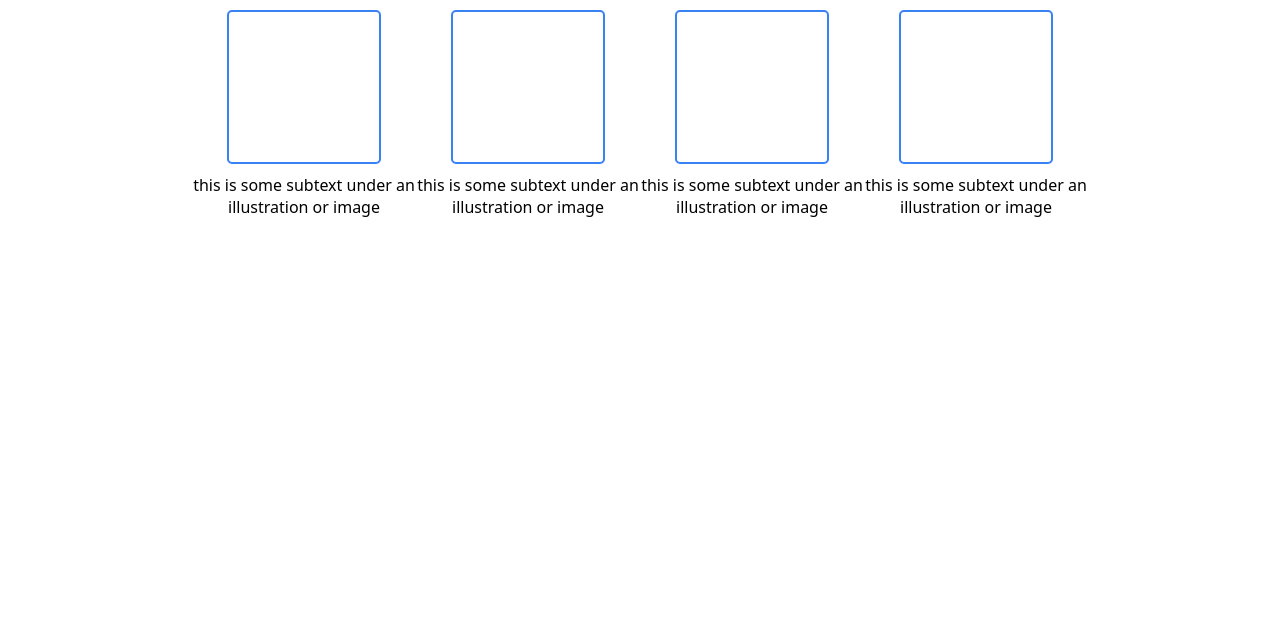
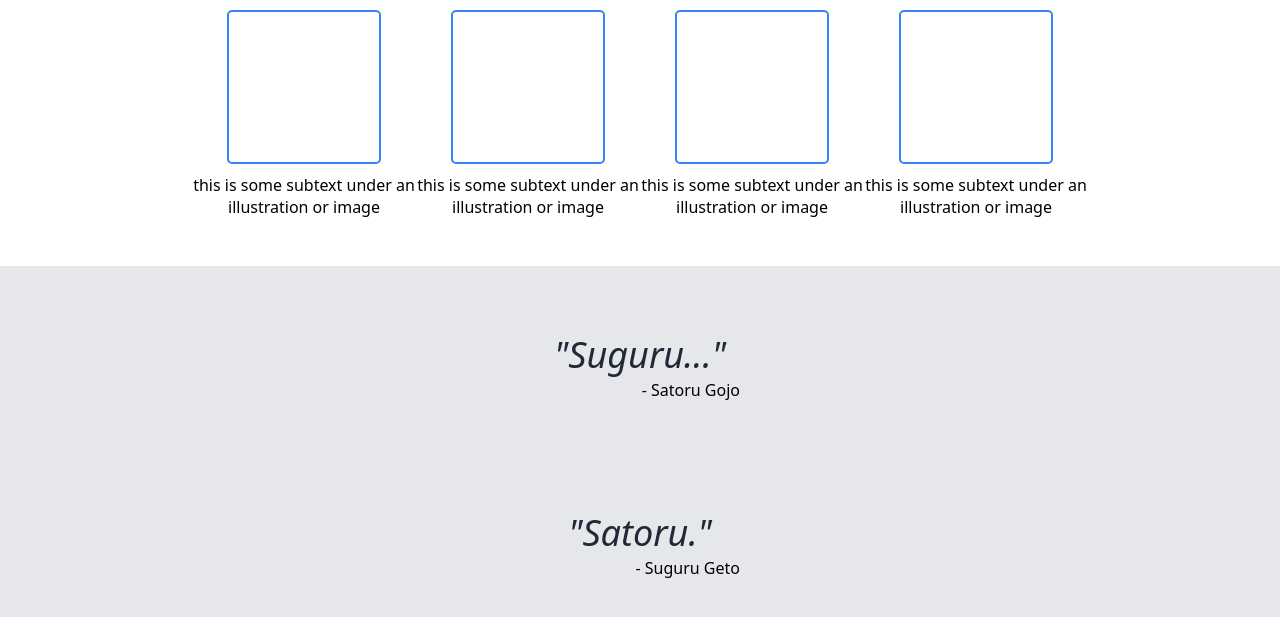
Before and after one commit to jc030201/basic-landing-page, a plain HTML site: page index.html in a window 1280 px wide. Shown: the part 473-1090 px from the top of the page. Before the commit the page ends 800 px from the top, so only its background shows below. Drawn offline with Linux system fonts and the light colour scheme.

Commit message:
Add quote body

```diff
--- a/index.html
+++ b/index.html
@@ -56,5 +56,17 @@
             </div>
         </div>
     </div>
+
+    <div class="body-2">
+        <div class="quote-container">
+            <div class="quote">"Suguru..."</div>
+            <div class="author">- Satoru Gojo</div>
+        </div>
+
+        <div class="quote-container">
+            <div class="quote">"Satoru."</div>
+            <div class="author">- Suguru Geto</div>
+        </div>
+    </div>
   </body>
 </html>
--- a/style.css
+++ b/style.css
@@ -107,3 +107,27 @@ ul {
 .subtext {
     text-align: center;
 }
+
+.body-2 {
+    background-color: #e5e7eb;
+    display: flex;
+    flex-direction: column;
+    align-items: center;
+}
+
+.quote-container {
+    width: 200px;
+    height: 50px;
+    margin: 64px;
+}
+
+.quote {
+    font-size: 36px;
+    font-style: italic;
+    color: #1f2937;
+    text-align: center;
+}
+
+.author {
+    text-align: right;
+}
```
